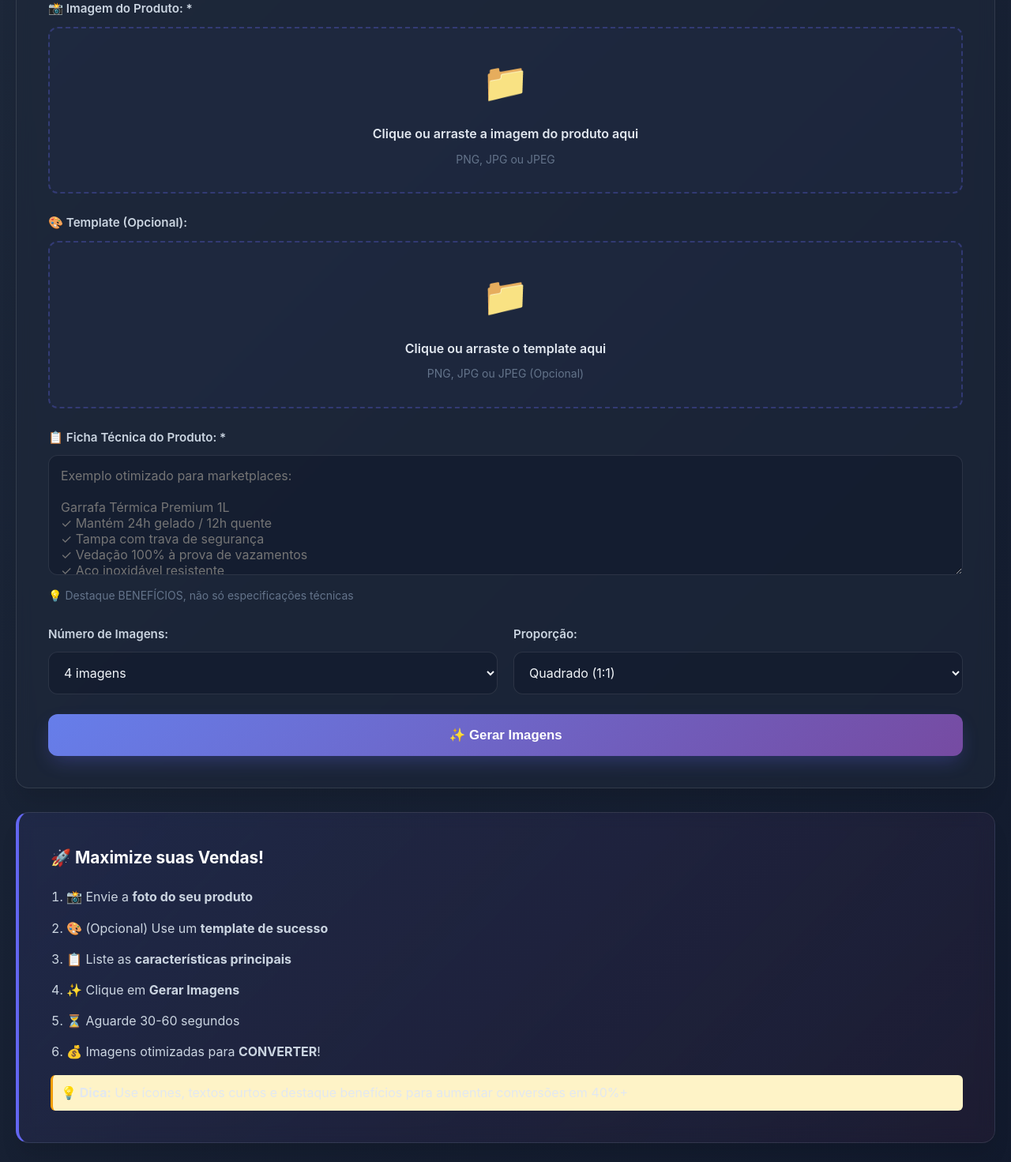
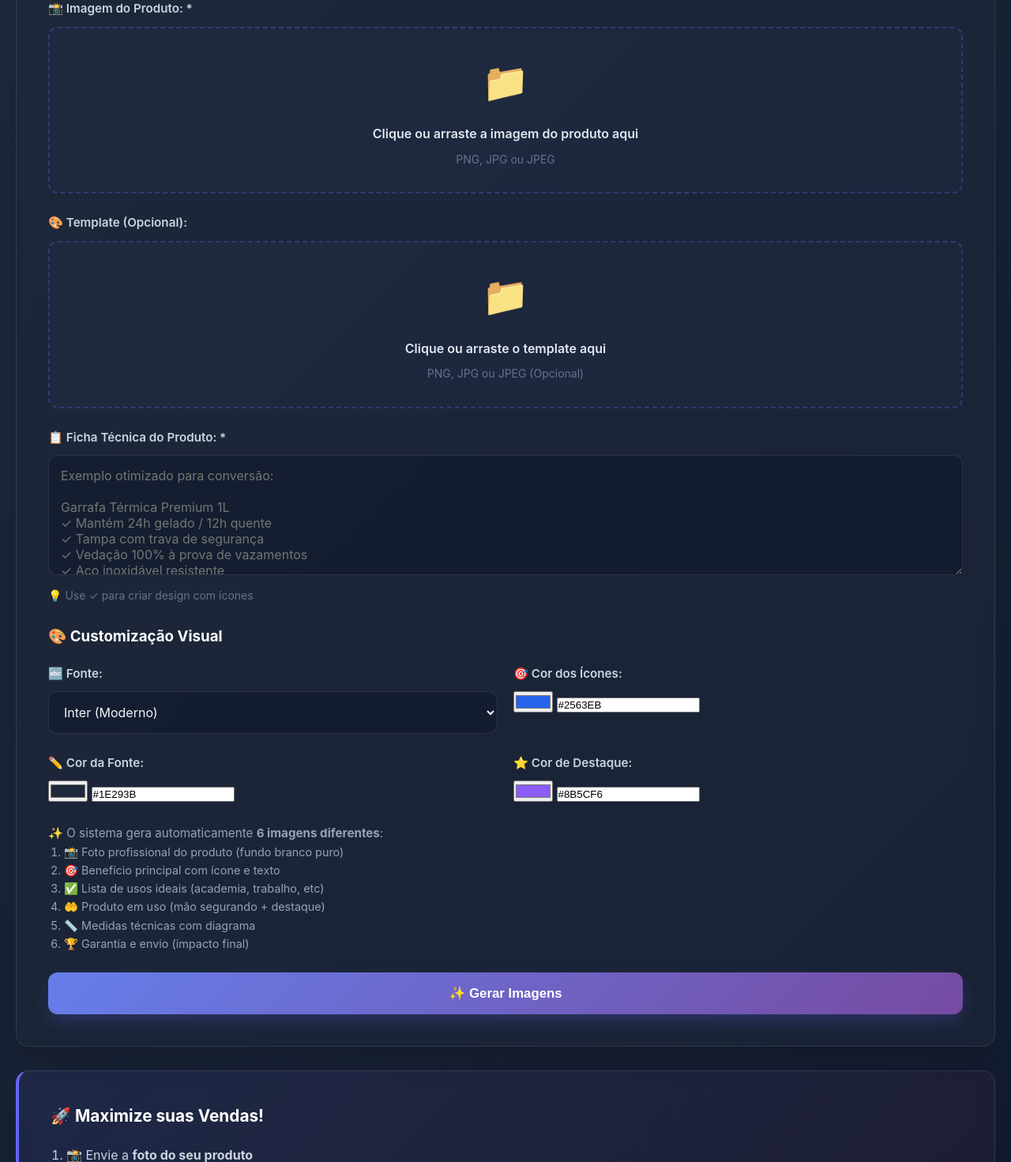
Before and after one commit to BHENZZ/geradorimagens, a Flask app: page / in a window 1280 px wide; the page is wider, and only the part inside the window is pictured. Shown: the part 373-1844 px from the top of that part at 79% size. Run offline with Flask 3, Linux system fonts and the light colour scheme; data that the repository does not hold is empty; parts of the project's set-up code (start-up, migrations or seed data) failed here and were passed over.

Commit message:
Update index.html

```diff
--- a/templates/index.html
+++ b/templates/index.html
@@ -55,40 +55,79 @@
                                 id="ficha_tecnica"
                                 name="ficha_tecnica"
                                 rows="6"
-                                placeholder="Exemplo otimizado para marketplaces:
+                                placeholder="Exemplo otimizado para conversão:
 
 Garrafa Térmica Premium 1L
 ✓ Mantém 24h gelado / 12h quente
 ✓ Tampa com trava de segurança
 ✓ Vedação 100% à prova de vazamentos
 ✓ Aço inoxidável resistente
-✓ Design moderno e ergonômico
-✓ Livre de BPA"
+✓ Design moderno ergonômico
+✓ Livre de BPA
+
+Dica: Use ✓ para criar design com ícones!"
                                 required
                             ></textarea>
-                            <small>💡 Destaque BENEFÍCIOS, não só especificações técnicas</small>
+                            <small>💡 Use ✓ para criar design com ícones</small>
+                        </div>
+
+                        <!-- Seletores de Customização Visual -->
+                        <div class="customization-card">
+                            <h3 style="color: var(--white); margin-bottom: 20px;">🎨 Customização Visual</h3>
+
+                            <div class="form-row">
+                                <div class="form-group">
+                                    <label for="fonte">🔤 Fonte:</label>
+                                    <select id="fonte" name="fonte">
+                                        <option value="Inter" selected>Inter (Moderno)</option>
+                                        <option value="Montserrat">Montserrat (Elegante)</option>
+                                        <option value="Poppins">Poppins (Arredondado)</option>
+                                        <option value="Roboto">Roboto (Clean)</option>
+                                        <option value="Helvetica">Helvetica (Clássico)</option>
+                                    </select>
+                                </div>
+
+                                <div class="form-group">
+                                    <label for="cor_icones">🎯 Cor dos Ícones:</label>
+                                    <div class="color-input-group">
+                                        <input type="color" id="cor_icones" name="cor_icones" value="#2563EB">
+                                        <input type="text" class="color-text" value="#2563EB" readonly>
+                                    </div>
+                                </div>
+                            </div>
+
+                            <div class="form-row">
+                                <div class="form-group">
+                                    <label for="cor_fonte">✏️ Cor da Fonte:</label>
+                                    <div class="color-input-group">
+                                        <input type="color" id="cor_fonte" name="cor_fonte" value="#1E293B">
+                                        <input type="text" class="color-text" value="#1E293B" readonly>
+                                    </div>
+                                </div>
+
+                                <div class="form-group">
+                                    <label for="cor_destaque">⭐ Cor de Destaque:</label>
+                                    <div class="color-input-group">
+                                        <input type="color" id="cor_destaque" name="cor_destaque" value="#8B5CF6">
+                                        <input type="text" class="color-text" value="#8B5CF6" readonly>
+                                    </div>
+                                </div>
+                            </div>
                         </div>
 
                         <div class="form-row">
-                            <div class="form-group">
-                                <label for="num_imagens">Número de Imagens:</label>
-                                <select id="num_imagens" name="num_imagens">
-                                    <option value="1">1 imagem</option>
-                                    <option value="2">2 imagens</option>
-                                    <option value="3">3 imagens</option>
-                                    <option value="4" selected>4 imagens</option>
-                                </select>
-                            </div>
-
-                            <div class="form-group">
-                                <label for="aspect_ratio">Proporção:</label>
-                                <select id="aspect_ratio" name="aspect_ratio">
-                                    <option value="1:1" selected>Quadrado (1:1)</option>
-                                    <option value="16:9">Paisagem (16:9)</option>
-                                    <option value="9:16">Retrato (9:16)</option>
-                                    <option value="4:3">4:3</option>
-                                    <option value="3:4">3:4</option>
-                                </select>
+                            <div class="form-group" style="grid-column: 1 / -1;">
+                                <p style="color: var(--gray-400); font-size: 0.95rem;">
+                                    ✨ O sistema gera automaticamente <strong>6 imagens diferentes</strong>:
+                                </p>
+                                <ol style="color: var(--gray-400); font-size: 0.9rem; margin-left: 20px;">
+                                    <li>📸 Foto profissional do produto (fundo branco puro)</li>
+                                    <li>🎯 Benefício principal com ícone e texto</li>
+                                    <li>✅ Lista de usos ideais (academia, trabalho, etc)</li>
+                                    <li>🤲 Produto em uso (mão segurando + destaque)</li>
+                                    <li>📏 Medidas técnicas com diagrama</li>
+                                    <li>🏆 Garantia e envio (impacto final)</li>
+                                </ol>
                             </div>
                         </div>
 
```
